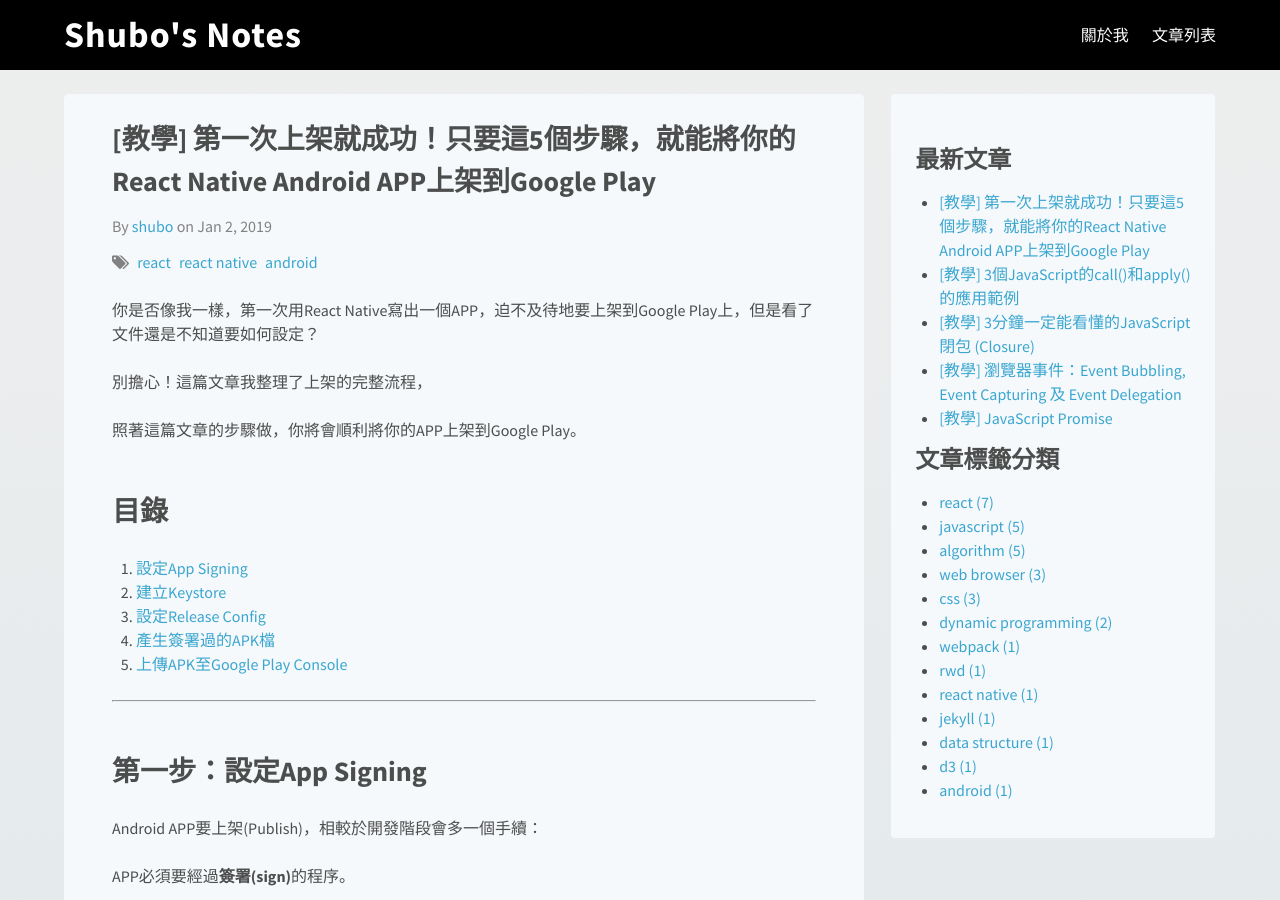
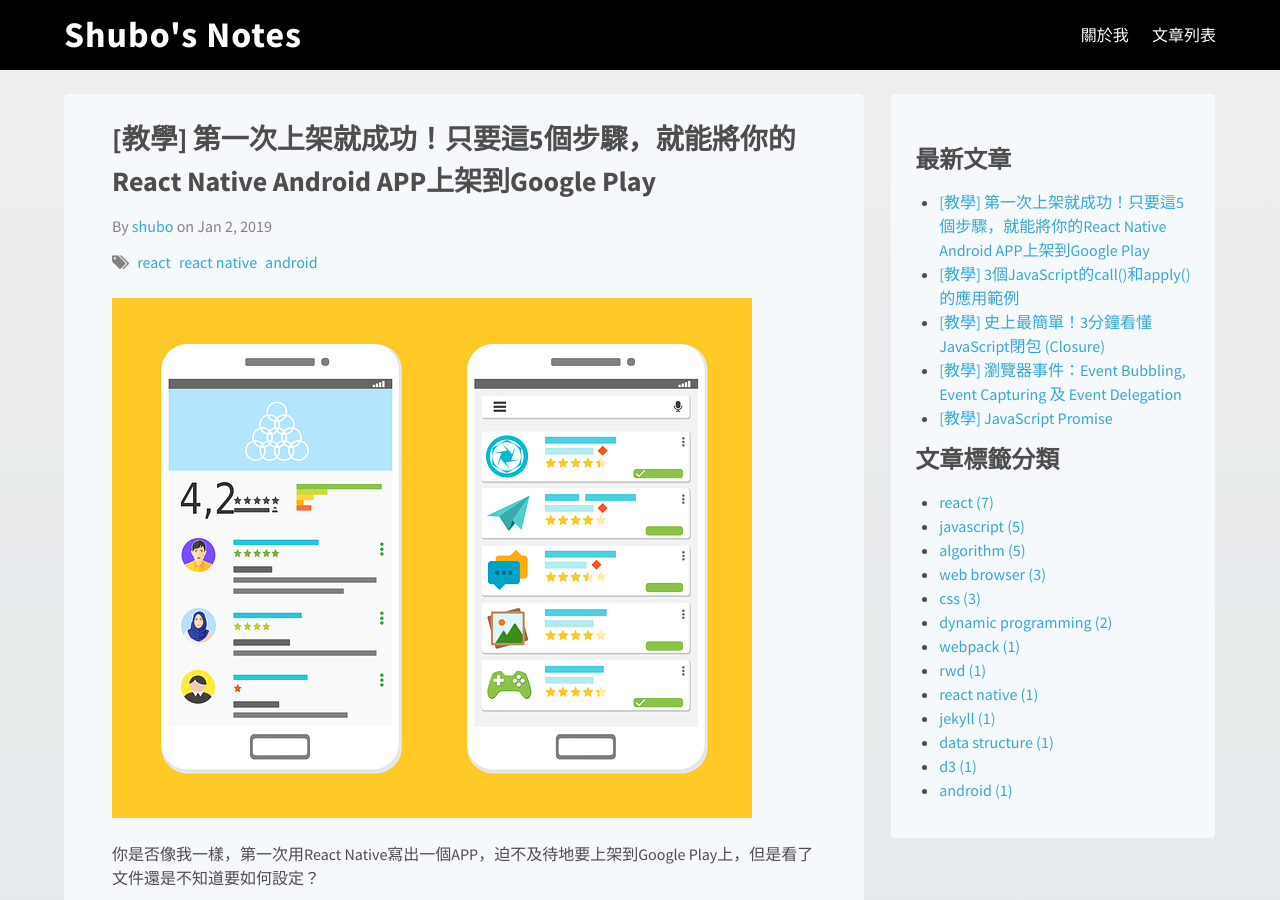
Before and after one commit to shuboc/shuboc.github.io, a Jekyll site: the page built from _posts/2019-01-02-react-native-android-publish.md, in a window 1280 px wide and 900 px high. Built offline with Jekyll 4.4.1, drawn with Linux system fonts in a browser that asks for light colours; nearby versions of some CDN libraries; library files that are not in the unit come from our copies; comment, search, counter and statistics services are not loaded.

Commit message:
Refine content

```diff
--- a/_posts/2018-03-04-javascript-closure.md
+++ b/_posts/2018-03-04-javascript-closure.md
@@ -1,5 +1,5 @@
 ---
-title: "[教學] 3分鐘一定能看懂的JavaScript閉包 (Closure)"
+title: "[教學] 史上最簡單！3分鐘看懂JavaScript閉包 (Closure)"
 tags: ["javascript"]
 redirect_from: /2018/03/04/javascript-closure-in-depth
 last_modified_at: 2019/01/26
--- a/_posts/2019-01-02-react-native-android-publish.md
+++ b/_posts/2019-01-02-react-native-android-publish.md
@@ -2,8 +2,10 @@
 title: "[教學] 第一次上架就成功！只要這5個步驟，就能將你的React Native Android APP上架到Google Play"
 image: "https://facebook.github.io/react-native/img/header_logo.png"
 tags: ["react", "react native", "android"]
-last_modified_at: 2019/01/05
+last_modified_at: 2019/01/26
 ---
+
+![Google Play](/images/react-native-android-publish/react-native-android-publish.png)
 
 你是否像我一樣，第一次用React Native寫出一個APP，迫不及待地要上架到Google Play上，但是看了文件還是不知道要如何設定？
 
```
Also changed, not shown: images/react-native-android-publish/react-native-android-publish.png (added).
